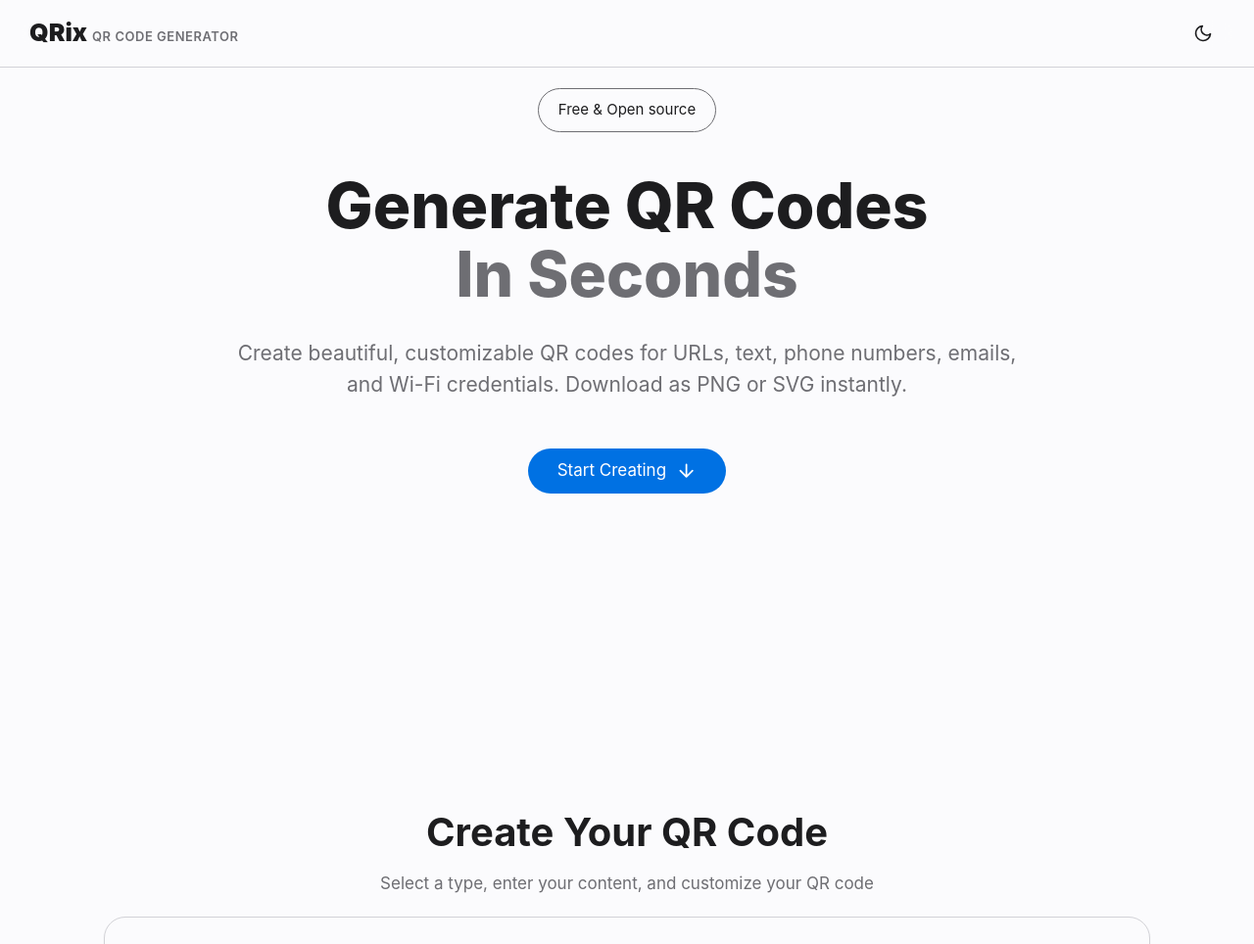
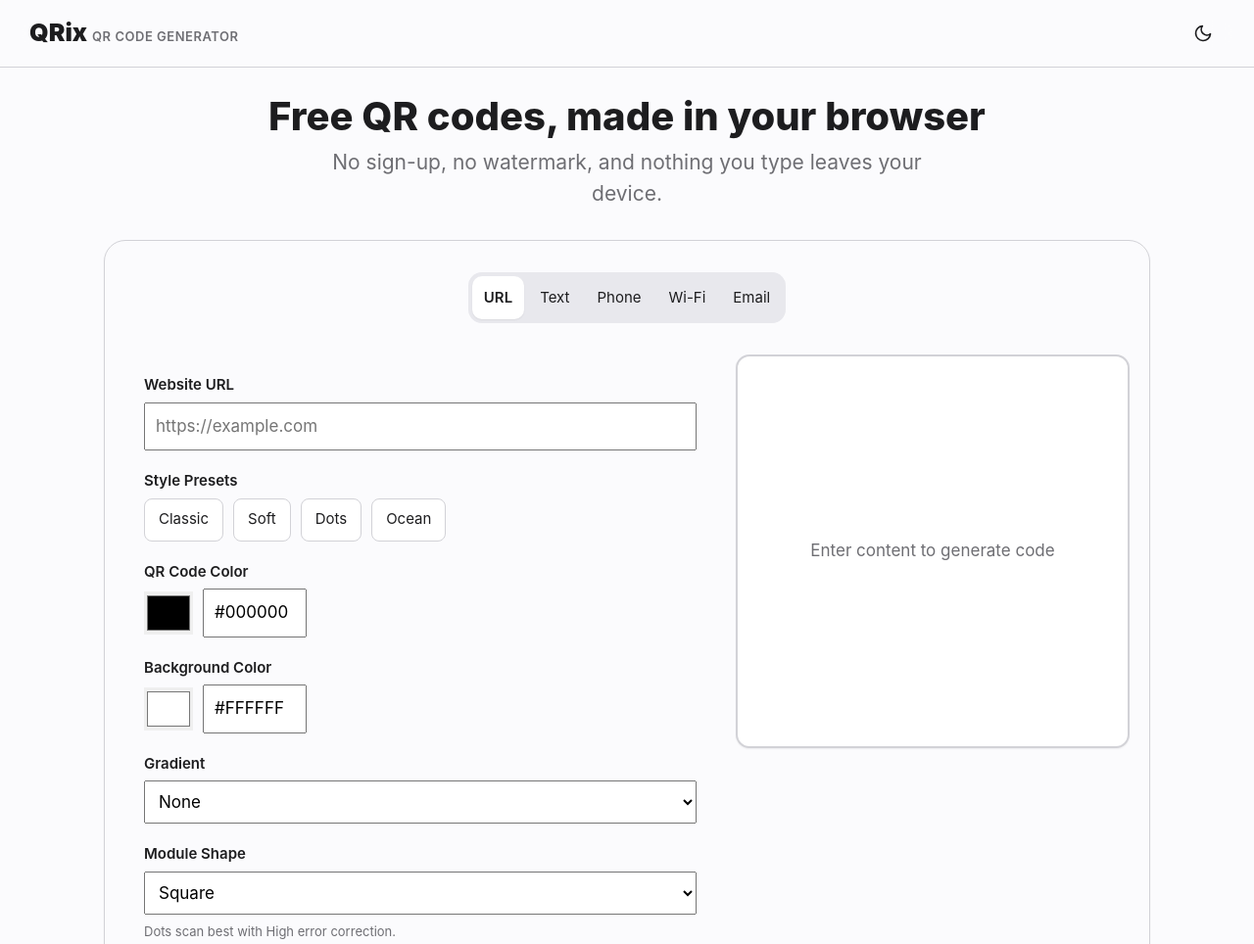
Before and after one commit to nxthxnael/QRix, a plain HTML site: page frontend/index.html in a window 1280 px wide. Shown: the top 964 px of the page at 98% size. Drawn offline with Linux system fonts and the light colour scheme.

Commit message:
feature(hero): put the generator on the first screen
- replaces the full-height hero, badge and start creating button with one headline and one line of copy
- states the real advantages up front: no sign-up, no watermark, and nothing typed leaves the device
- removes the create your qr code header, which repeated the hero right above the tool
- brings the type picker, content field, preview and download buttons above the fold at 1440x900 and 1280x720
- deletes the css and the arrow icon the removed hero used

```diff
--- a/frontend/css/layout.css
+++ b/frontend/css/layout.css
@@ -83,12 +83,10 @@
 
 /* -------- Hero section styling -------- */
 
+/* a short headline above the tool, so the generator sits on the first screen */
 .hero-section {
-  padding-top: 5.625rem;
-  min-height: 100vh;
-  display: flex;
-  flex-direction: column;
-  align-items: center;
+  padding: 6rem 0 0.5rem;
+  text-align: center;
 }
 
 /* -------- QR Generation Section -------- */
--- a/frontend/css/main.css
+++ b/frontend/css/main.css
@@ -8,57 +8,20 @@ body {
 
 /* -------- Hero section styling -------- */
 
-.open-card {
-  padding: 0.625rem 1.25rem;
-  border: 1px solid var(--label-secondary);
-  border-radius: var(--radius-pill);
-  margin-bottom: 2.5rem;
-  font-size: var(--text-subhead);
-}
-
-.title {
-  text-align: center;
-}
-
 #mainTitle {
   font-weight: 800;
-  font-size: var(--text-display);
-  line-height: 1.1;
-  padding-bottom: 1.875rem;
-}
-
-#mainTitle > span {
-  display: block;
-  color: var(--label-secondary);
+  font-size: var(--text-title);
+  line-height: 1.15;
+  padding-bottom: 0.5rem;
 }
 
 #subTitle {
   font-weight: 400;
   font-size: var(--text-lead);
   color: var(--label-secondary);
-  max-width: 50rem;
-  text-align: center;
-  padding-bottom: 3.125rem;
-}
-
-.call-to-action {
-  min-height: 2.75rem;
-  padding: 0.625rem 1.875rem;
-  display: flex;
-  justify-content: center;
-  align-items: center;
-  gap: 0.625rem;
-  background-color: var(--accent);
-  color: var(--on-accent);
-  border-radius: var(--radius-pill);
-  font-size: var(--text-body);
-  text-decoration: none;
-  cursor: pointer;
-  transition: background-color var(--duration) var(--ease);
-}
-
-.call-to-action:hover {
-  background-color: var(--accent-hover);
+  max-width: 40rem;
+  margin: 0 auto;
+  padding-bottom: 1.5rem;
 }
 
 /* keeps the section heading clear of the fixed nav after an anchor jump */
@@ -74,23 +37,6 @@ body {
 }
 
 /* -------- Generation Section Styling -------- */
-
-.generation-header {
-  text-align: center;
-  padding: 1.25rem 0;
-}
-
-.generation-header h2 {
-  color: var(--label);
-  font-size: var(--text-title);
-  font-weight: 700;
-  margin-bottom: 0.625rem;
-}
-
-.generation-header p {
-  font-size: var(--text-body);
-  color: var(--label-secondary);
-}
 
 .generation-container {
   min-height: 31.25rem;
--- a/frontend/index.html
+++ b/frontend/index.html
@@ -26,7 +26,6 @@
   <body>
     <!-- one stroke icon set, drawn in currentColor so icons follow the theme; zero-sized rather than hidden, which not every browser applies to svg -->
     <svg xmlns="http://www.w3.org/2000/svg" width="0" height="0" aria-hidden="true" style="position: absolute; overflow: hidden">
-      <symbol id="i-arrow-down" viewBox="0 0 24 24" fill="none" stroke="currentColor" stroke-width="2" stroke-linecap="round" stroke-linejoin="round"><path d="M12 5v14M5 12l7 7 7-7"/></symbol>
       <symbol id="i-eye" viewBox="0 0 24 24" fill="none" stroke="currentColor" stroke-width="2" stroke-linecap="round" stroke-linejoin="round"><path d="M2 12s3.6-7 10-7 10 7 10 7-3.6 7-10 7S2 12 2 12z"/><circle cx="12" cy="12" r="3"/></symbol>
       <symbol id="i-eye-off" viewBox="0 0 24 24" fill="none" stroke="currentColor" stroke-width="2" stroke-linecap="round" stroke-linejoin="round"><path d="M2 12s3.6-7 10-7 10 7 10 7-3.6 7-10 7S2 12 2 12z"/><circle cx="12" cy="12" r="3"/><path d="M3 3l18 18"/></symbol>
       <symbol id="i-download" viewBox="0 0 24 24" fill="none" stroke="currentColor" stroke-width="2" stroke-linecap="round" stroke-linejoin="round"><path d="M12 3v12M7 10l5 5 5-5M4 20h16"/></symbol>
@@ -60,31 +59,14 @@
     <!-- Hero Section -->
     <div class="content-wrapper">
       <div class="hero-section" id="heroSection">
-        <div class="open-card">
-          <p>Free & Open source</p>
-        </div>
-        <div class="title">
-          <h1 id="mainTitle">Generate QR Codes <span>In Seconds</span></h1>
-          <p id="subTitle">
-            Create beautiful, customizable QR codes for URLs, text, phone
-            numbers, emails, and Wi-Fi credentials. Download as PNG or SVG
-            instantly.
-          </p>
-        </div>
-        <a class="call-to-action" href="#generationSection">
-          Start Creating
-          <svg class="icon" aria-hidden="true"><use href="#i-arrow-down" /></svg>
-        </a>
+        <h1 id="mainTitle">Free QR codes, made in your browser</h1>
+        <p id="subTitle">No sign-up, no watermark, and nothing you type leaves your device.</p>
       </div>
     </div>
 
     <!-- Generation Section -->
     <div class="content-wrapper">
       <div class="generation-section" id="generationSection">
-        <div class="generation-header">
-          <h2>Create Your QR Code</h2>
-          <p>Select a type, enter your content, and customize your QR code</p>
-        </div>
         <div class="generation-container">
           <div class="generation-selection" role="radiogroup" aria-label="QR code type">
             <button type="button" class="qr-type-btn" role="radio" data-type="url" aria-checked="true" tabindex="0">URL</button>
```
